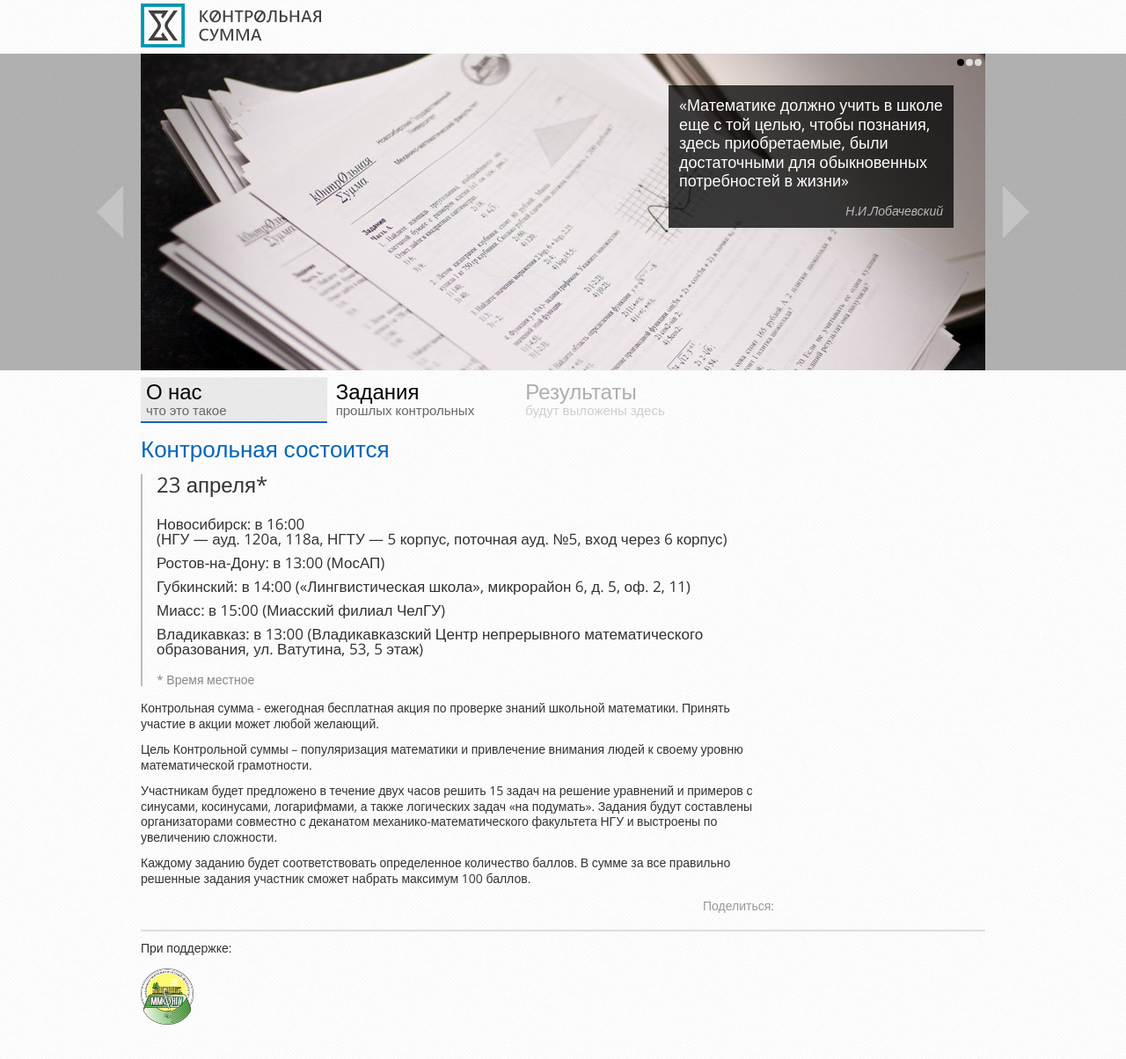
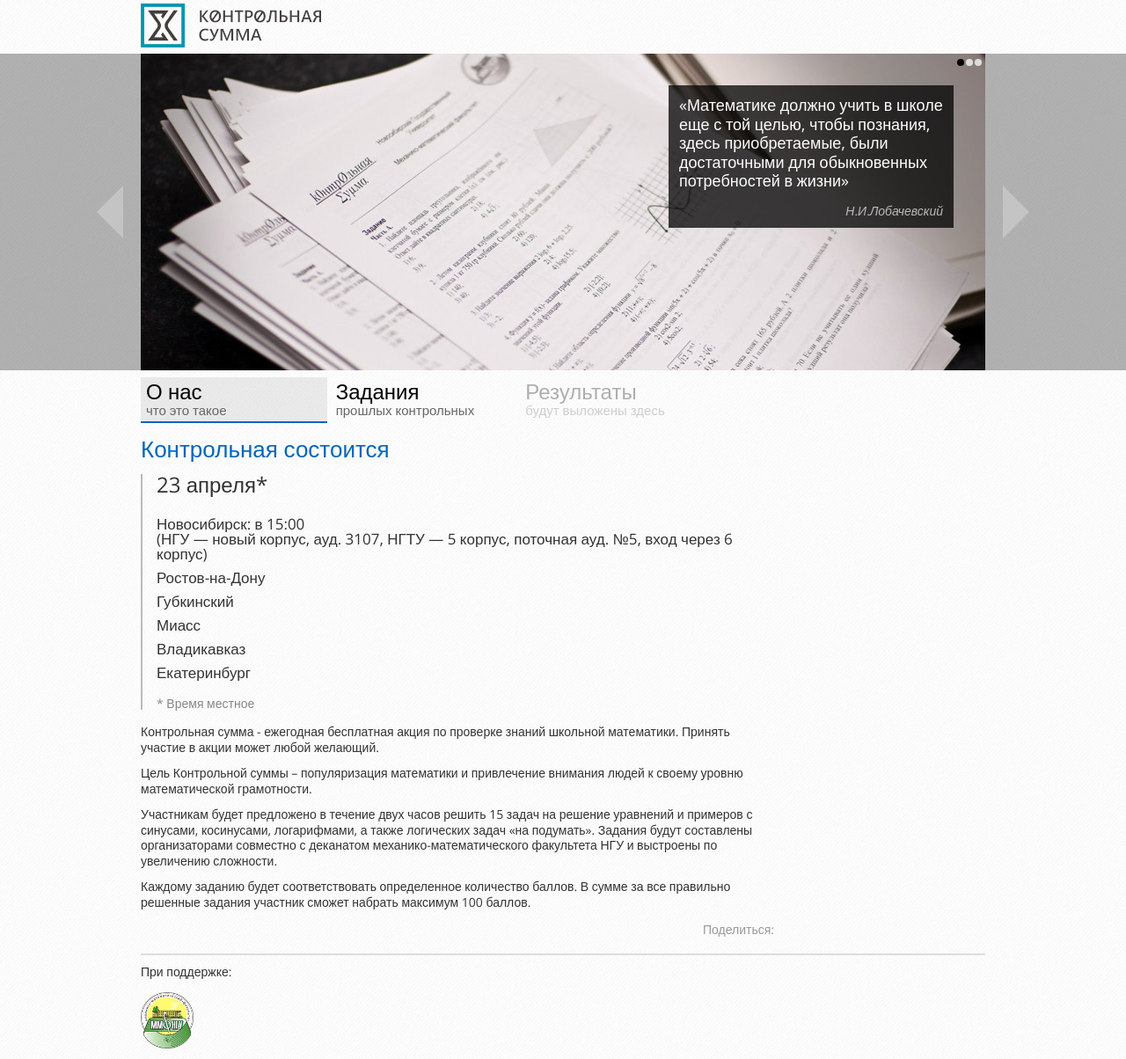
Before and after one commit to kontrsumma/kontrsumma.github.io, a Jekyll site: the page built from index.html, in a window 1280 px wide. Shown: the whole page at 88% size. Built offline with Jekyll 4.4.1, drawn with Linux system fonts in a browser that asks for light colours; nearby versions of some CDN libraries; before the commit the page ends 1177 px from its top, so only the background shows below that.

Commit message:
Update index.html
Update cities

```diff
--- a/index.html
+++ b/index.html
@@ -13,20 +13,23 @@ description: Контрольная сумма - ежегодная беспла
         </div>
         <div class="announce__where">
             <p>
-                <span>Новосибирск</span>: в 16:00<br>
-                (<span>НГУ</span> — ауд. 120а, 118а, <span>НГТУ</span> — 5 корпус, поточная ауд. №5, вход через 6 корпус)
+                <span>Новосибирск</span>: в 15:00<br>
+                (<span>НГУ</span> — новый корпус, ауд. 3107, <span>НГТУ</span> — 5 корпус, поточная ауд. №5, вход через 6 корпус)
             </p>
             <p>
-                <span>Ростов-на-Дону</span>: в 13:00 (МосАП)
+                <span>Ростов-на-Дону</span>
             </p>
             <p>
-                <span>Губкинский</span>: в 14:00 («Лингвистическая школа», микрорайон 6, д. 5, оф. 2, 11)
+                <span>Губкинский</span>
             </p>
             <p>
-                <span>Миасс</span>: в 15:00 (Миасский филиал ЧелГУ)
+                <span>Миасс</span>
             </p>
             <p>
-                <span>Владикавказ</span>: в 13:00 (Владикавказский Центр непрерывного математического образования, ул. Ватутина, 53, 5 этаж)
+                <span>Владикавказ</span>
+            </p>
+            <p>
+                <span>Екатеринбург</span>
             </p>
         </div>
         <div class="announce__hint">
```
